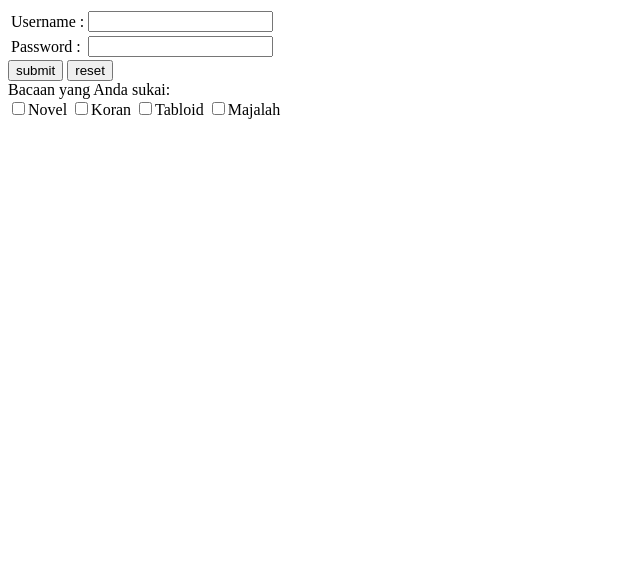
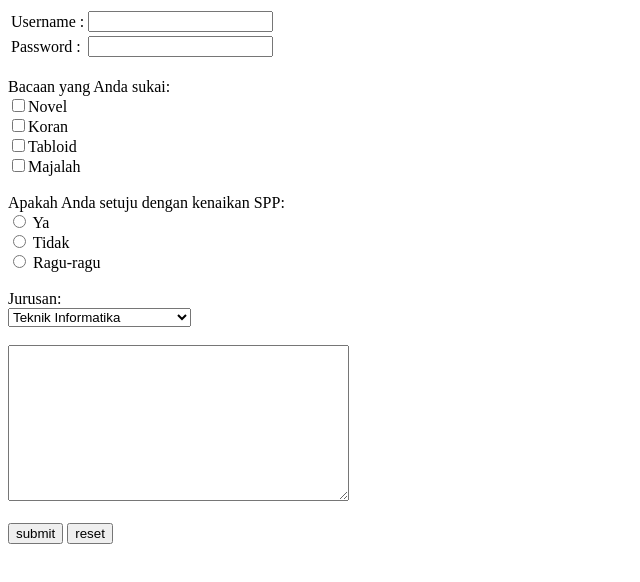
Before and after one commit to Buthzz/sem2-dpw, a plain HTML site: page DPW/pertemuan5.html in a window 1280 px wide. Shown: the whole page, without its empty margins (0-640 px from the left). Drawn offline with Linux system fonts and the light colour scheme.

Commit message:
Update pertemuan5.html

```diff
--- a/DPW/pertemuan5.html
+++ b/DPW/pertemuan5.html
@@ -15,16 +15,33 @@
                 <td>Password : </td>
                 <td><input type="password" name="pass"></td>
             </tr>
-        </table>
-        <input type="button" value="submit">
+        </table> <br>
+
+
+        Bacaan yang Anda sukai: <br>
+        <input type="checkbox" value="novel" name="bacaan" id="">Novel <br>
+        <input type="checkbox" value="koran" name="bacaan" id="">Koran <br>
+        <input type="checkbox" value="tabloid" name="bacaan" id="">Tabloid <br>
+        <input type="checkbox" value="majalah" name="bacaan" id="">Majalah <br>
+
+        <br>Apakah Anda setuju dengan kenaikan SPP:<br>
+        <input type="radio" name="opsi" value="Ya"id=""> Ya <br>
+        <input type="radio" name="opsi" value="tidak" id=""> Tidak <br>
+        <input type="radio" name="opsi" value="ragu" id=""> Ragu-ragu <br>
+
+        <br>Jurusan: <br>
+        <select name="jurusan"> <br>
+            <option value="Tinf">Teknik Informatika</option> <br>
+            <option value="MI"> D3 Manajemen Informatika</option> <br>
+            <option value="TI"> Teknik Industri</option> <br>
+        </select> <br>
+
+        <br><textarea rows="10" cols="40">
+
+        </textarea><br>
+
+        <br><input type="button" value="submit">
         <input type="reset" value="reset">
-    </form>
-    <form method="post">
-        Bacaan yang Anda sukai: <br>
-        <input type="checkbox" value="novel" name="bacaan" id="">Novel
-        <input type="checkbox" value="koran" name="bacaan" id="">Koran
-        <input type="checkbox" value="tabloid" name="bacaan" id="">Tabloid
-        <input type="checkbox" value="majalah" name="bacaan" id="">Majalah
     </form>
 </body>
 
```
